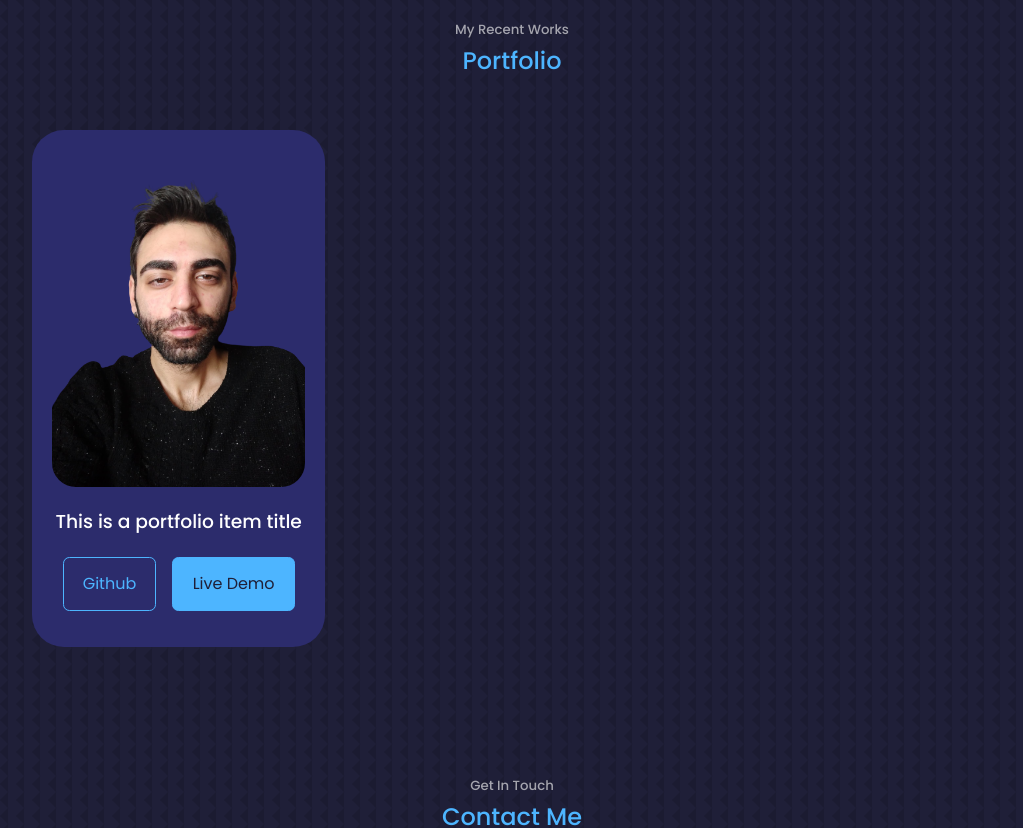
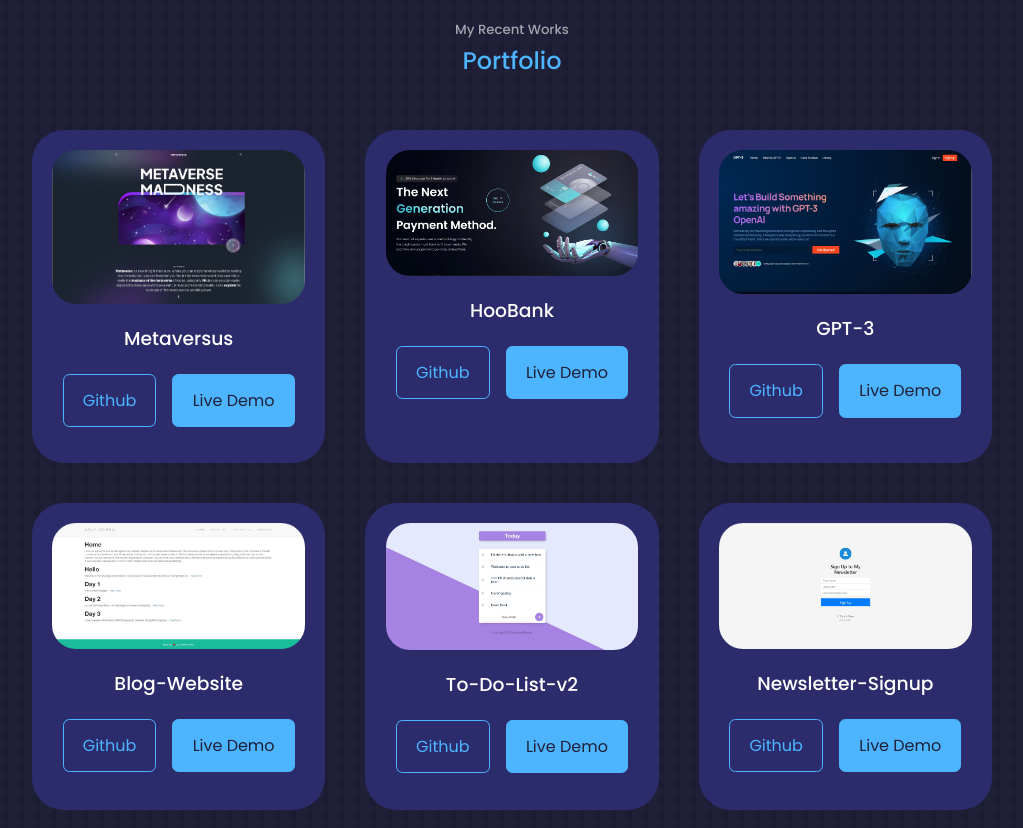
Before and after one commit to cemmertsimsek/my-portfolio, a React (Create React App) app: page / in a window 1280 px wide. Shown: the part 2200-3028 px from the top of the page, without its empty margins (128-1151 px from the left). Built offline with nearby package versions, Linux system fonts and the light colour scheme; the HTML template or start-up script is replaced by a standard one.

Commit message:
portfolio component needs update

```diff
--- a/src/components/portfolio/Portfolio.jsx
+++ b/src/components/portfolio/Portfolio.jsx
@@ -1,10 +1,5 @@
 import './portfolio.css';
-import IMG1 from '../../assets/portfolio1.jpg';
-// import IMG2 from '../../assets/portfolio2.jpg';
-// import IMG3 from '../../assets/portfolio3.jpg';
-// import IMG4 from '../../assets/portfolio4.jpg';
-// import IMG5 from '../../assets/portfolio5.jpg';
-// import IMG6 from '../../assets/portfolio6.jpg';
+import data from './data.js';
 
 const Portfolio = () => {
   return (
@@ -13,24 +8,34 @@
       <h2>Portfolio</h2>
 
       <div className="container portfolio__container">
-        <article className="portfolio__item">
+        {data.map(({ id, image, title, github, demo }) => {
+          return (
+            <article key={id} className="portfolio__item">
               <div className="portfolio__item-image">
-            <img src={IMG1} alt="img1" />
+                <img src={image} alt={title} />
               </div>
-          <h3>This is a portfolio item title</h3>
+              <h3>{title}</h3>
               <div className="portfolio__item-cta">
-            <a href="GITHUB LINK HERE" className="btn" target="_blank">
+                <a
+                  href={github}
+                  className="btn"
+                  target="_blank"
+                  rel="noreferrer"
+                >
                   Github
                 </a>
                 <a
-              href="LIVE PROJECT LINK HERE"
+                  href={demo}
                   className="btn btn-primary"
                   target="_blank"
+                  rel="noreferrer"
                 >
                   Live Demo
                 </a>
               </div>
             </article>
+          );
+        })}
       </div>
     </section>
   );
--- a/src/components/portfolio/portfolio.css
+++ b/src/components/portfolio/portfolio.css
@@ -18,6 +18,8 @@
 }
 
 .portfolio__item-image {
+    max-width: 100%;
+    height: auto;
     border-radius: 1.5rem;
     overflow: hidden;
 }
```
Lines whose indentation alone changed are shown as unchanged.
